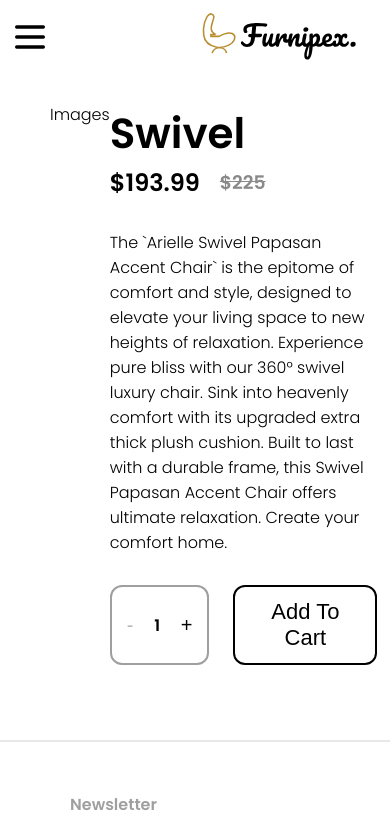
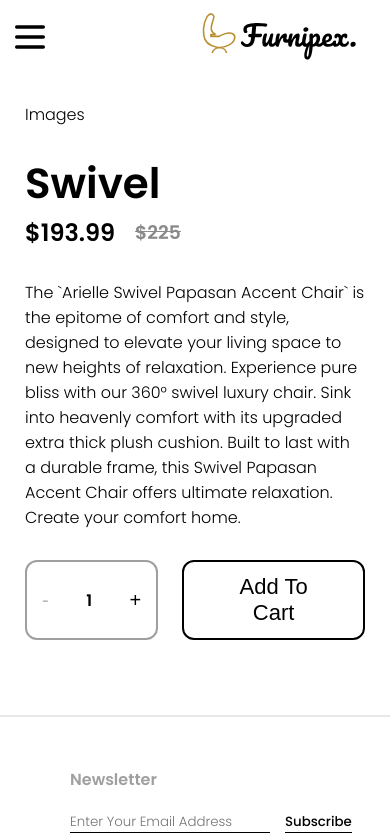
Before and after one commit to NyFco/furnipex-ecommerce, a Next.js app: page /products/1 in a window 390 px wide. Shown: the top 838 px of the page. Built offline with nearby package versions, Linux system fonts and the light colour scheme.

Commit message:
add gallery

```diff
--- a/app/styles/productPage.scss
+++ b/app/styles/productPage.scss
@@ -2,14 +2,32 @@
 
 .product-page {
   section {
-    padding: 25px 50px;
+    padding: 25px 100px;
   }
 
   .review-section {
     display: flex;
+    gap: 25px;
 
     .image-container {
       flex: 1;
+
+      .product-gallery {
+        display: flex;
+        gap: 50px;
+
+        .selectables {
+          display: flex;
+          flex-direction: column;
+          gap: 10px;
+
+          button {
+            background-color: #ffffff;
+            border: none;
+            outline: none;
+          }
+        }
+      }
     }
 
     .details-container {
@@ -74,4 +92,34 @@
       }
     }
   }
+
+  @media (max-width: 960px) {
+    section {
+      padding: 25px;
+    }
+
+    .review-section {
+      flex-direction: column;
+      justify-content: center;
+
+      .image-container {
+        .product-gallery {
+          flex-direction: column-reverse;
+          gap: 25px;
+          align-items: center;
+
+          .selectables {
+            flex-direction: row;
+            gap: 10px;
+            width: 100%;
+            justify-content: center;
+          }
+        }
+      }
+
+      div {
+        width: 100%;
+      }
+    }
+  }
 }
```
Also changed, not shown: app/products/[id]/Gallery.tsx (added, +31 -0 lines).
